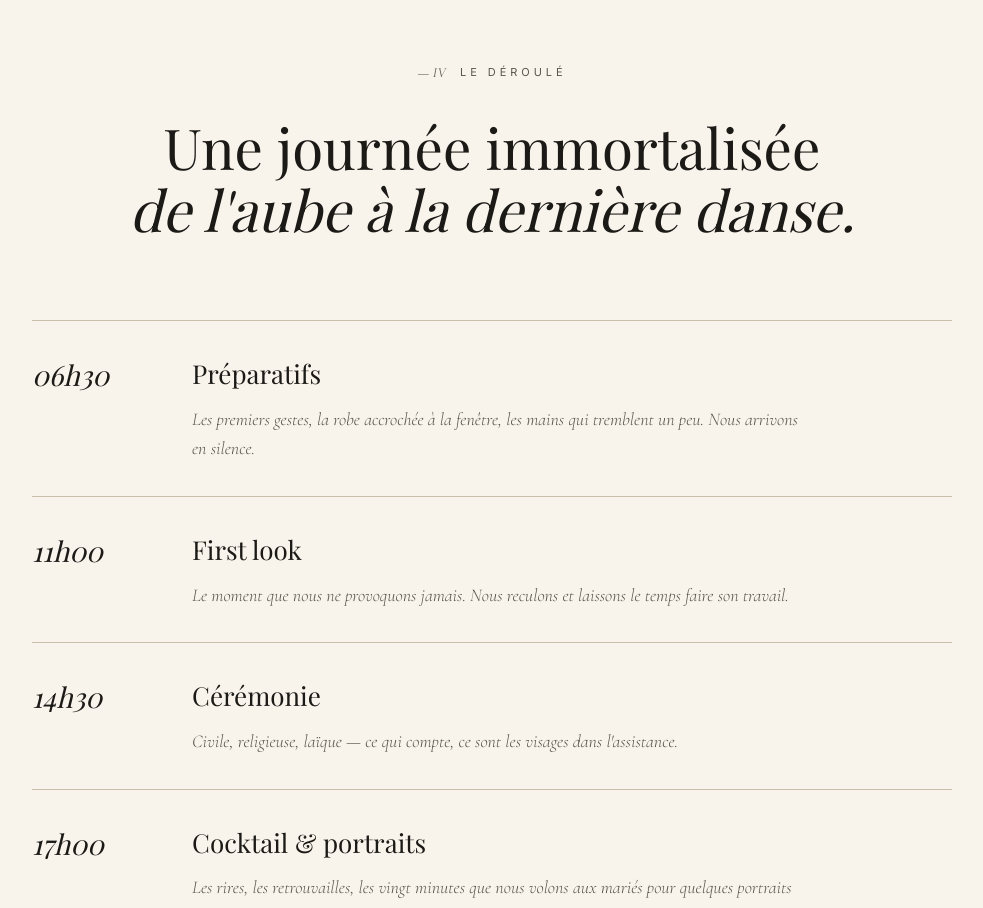
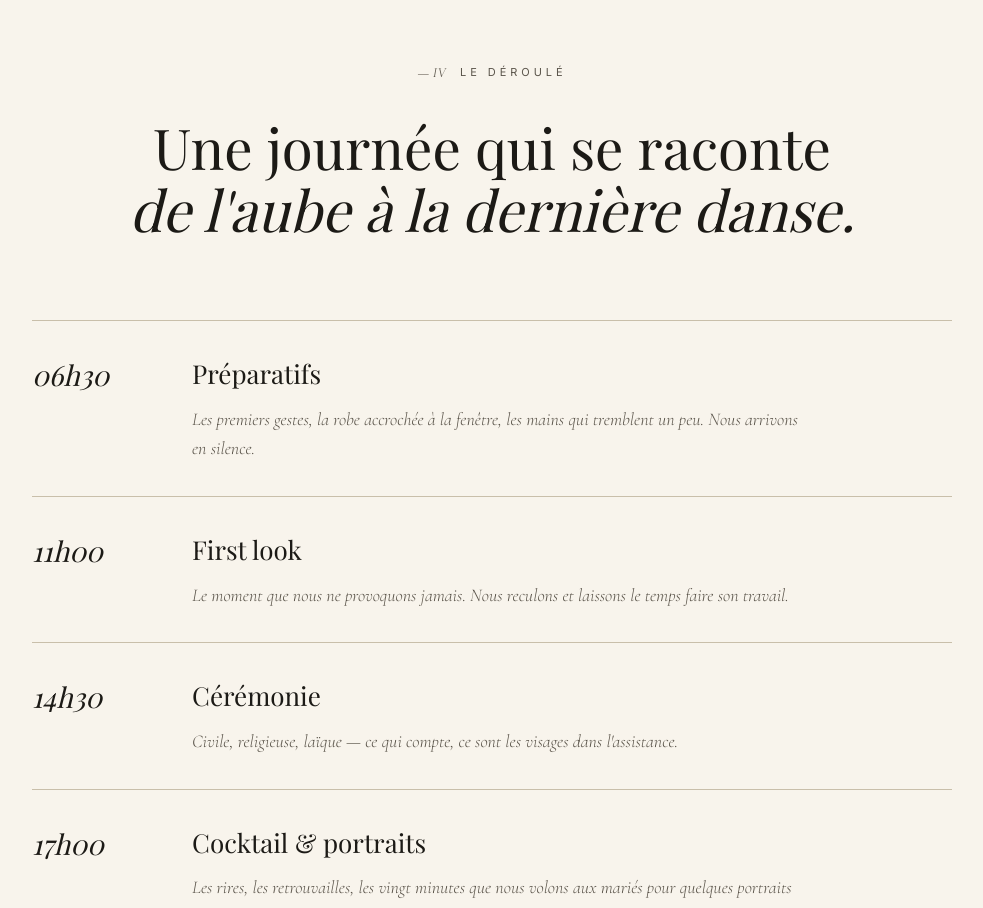
Before and after one commit to AntoineFe/DFly, a React (Vite) app: page /mariage in a window 1280 px wide. Shown: the part 5539-6447 px from the top of the page, without its empty margins (148-1131 px from the left). Built offline with nearby package versions, Linux system fonts and the light colour scheme; a web font is replaced by a local one.

Commit message:
Update Mariage.jsx

```diff
--- a/src/pages/Mariage.jsx
+++ b/src/pages/Mariage.jsx
@@ -322,7 +322,7 @@ function Mariage({ lang, setLang }) {
               color: "var(--fg)",
             }}>
               {t(
-                <>Une journée immortalisée<br/><em style={{ fontStyle: "italic", fontWeight: 300 }}>de l'aube à la dernière danse.</em></>,
+                <>Une journée qui se raconte<br/><em style={{ fontStyle: "italic", fontWeight: 300 }}>de l'aube à la dernière danse.</em></>,
                 <>A day filmed<br/><em style={{ fontStyle: "italic", fontWeight: 300 }}>from dawn to the last dance.</em></>
               )}
             </h2>
```
